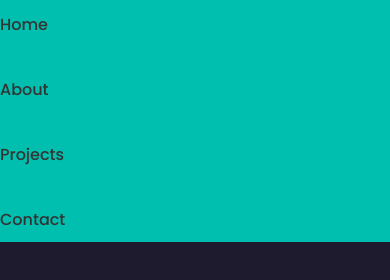
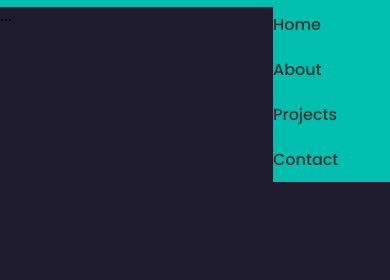
Before and after one commit to akl-leul/leul-ayfokru-portfolio, a plain HTML site: page index.html in a window 390 px wide. Shown: the part 58-338 px from the top of the page. Drawn offline with nearby package versions, Linux system fonts and the light colour scheme.

Commit message:
update 1

```diff
--- a/css/style.css
+++ b/css/style.css
@@ -70,11 +70,13 @@ nav #icon{
     nav .onMobile {
         display: flex; /* Show mobile menu */
         flex-direction: column;
+        jus
         gap: 20px;
         position: absolute;
         top: 60px; /* Adjust based on your layout */
-        left: 0;
-        width: 100%;
+        right: 0;
+        width: 30%;
+
         background: var(--primary-color);
 
     }
```
